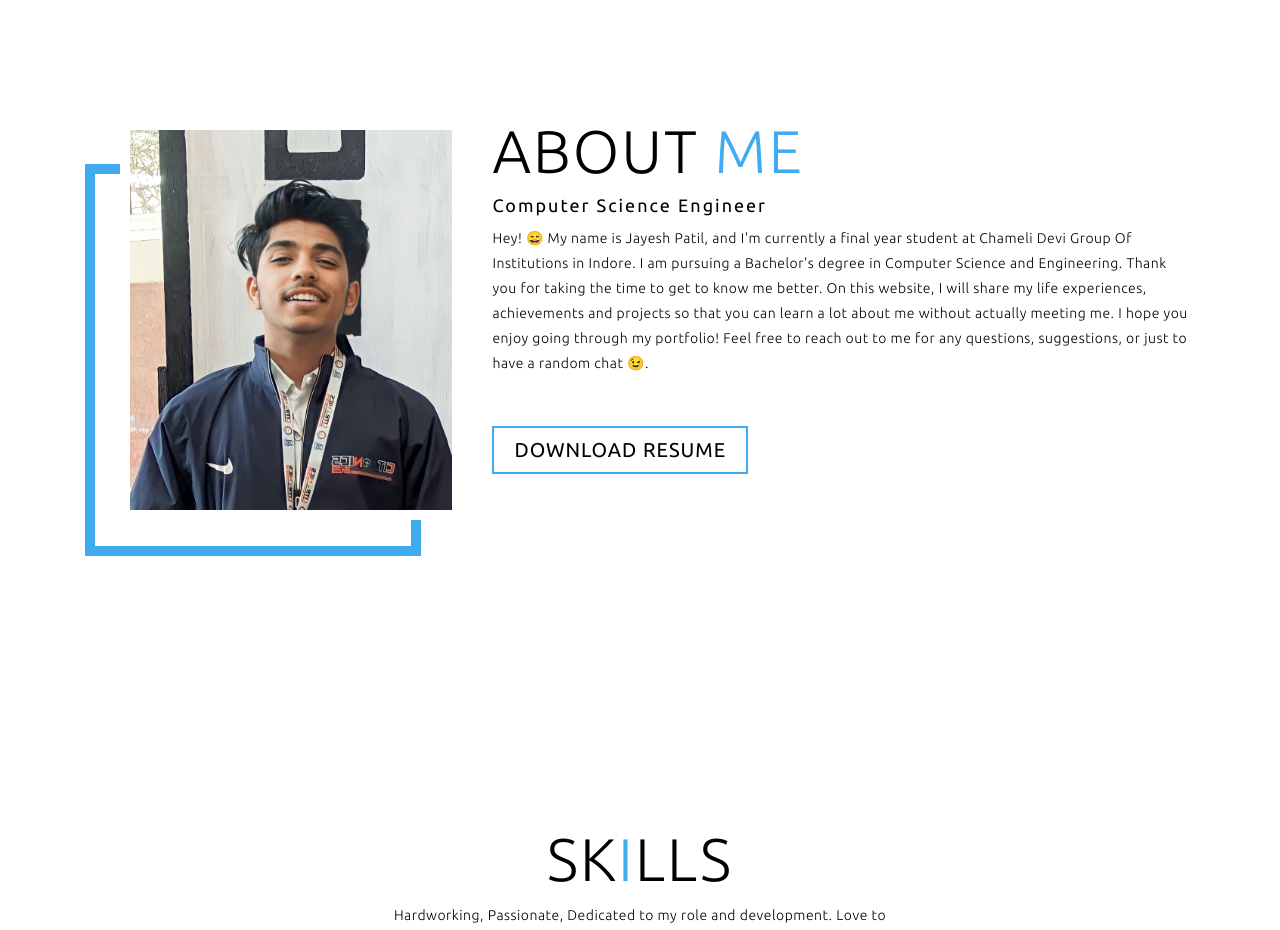
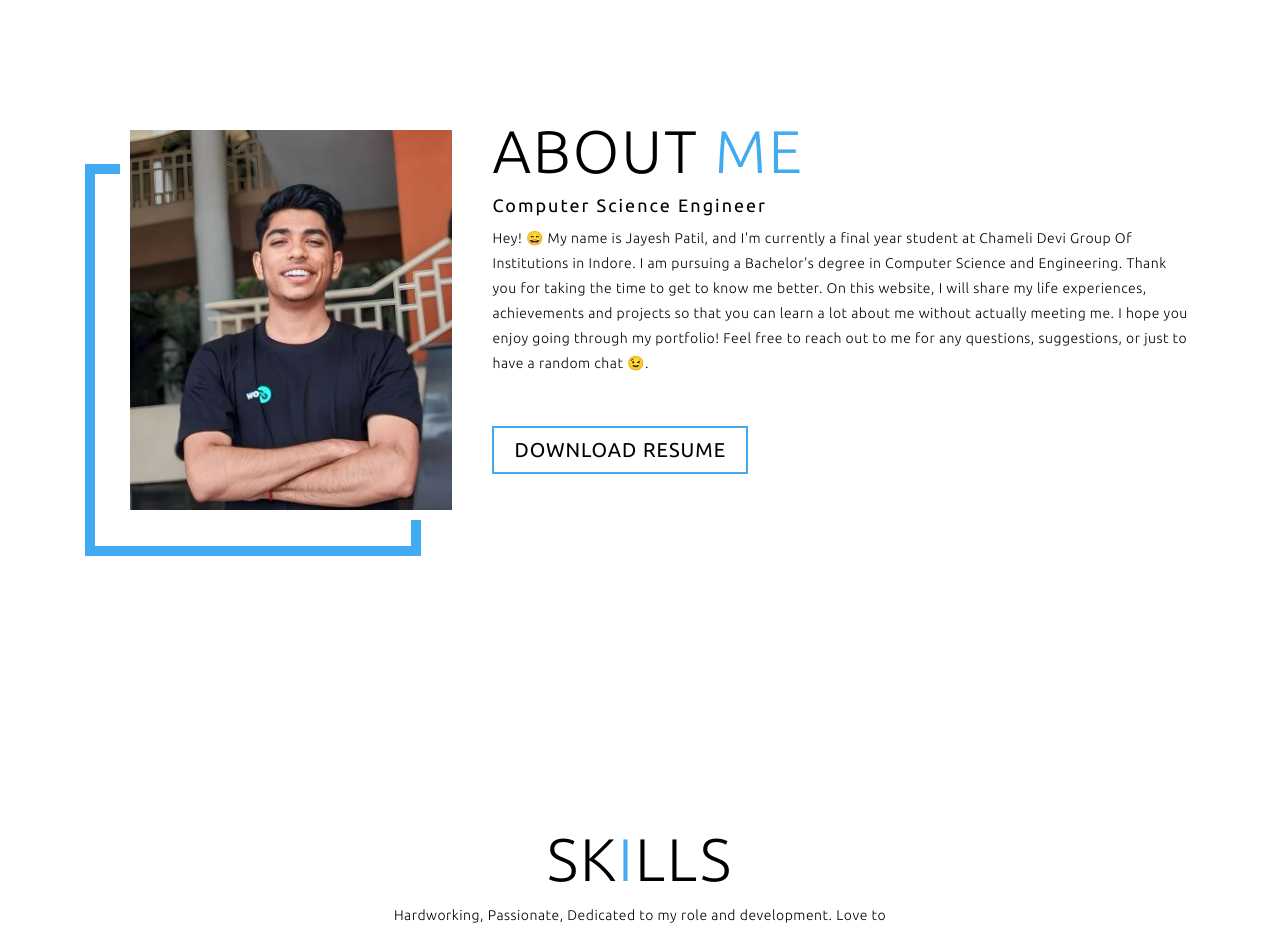
Before and after one commit to Jayes-h/Jayes-h.github.io, a plain HTML site: page index.html in a window 1280 px wide. Shown: the part 880-1810 px from the top of the page. Drawn offline with Linux system fonts and the light colour scheme; a script that the page names is missing.

Commit message:
Update index.html
image change

```diff
--- a/index.html
+++ b/index.html
@@ -55,7 +55,7 @@
         <div class="about container">
             <div class="col-left">
                 <div class="about-img">
-                    <img src="AboutMe02.jpg" alt="img">
+                    <img src="Jayesh_Cllg.jpg" alt="img">
                 </div>
             </div>
             <div class="col-right">
```
